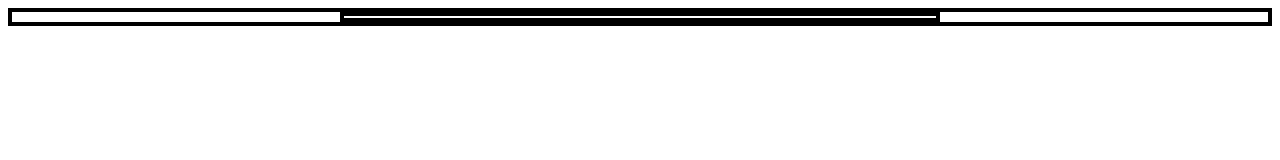
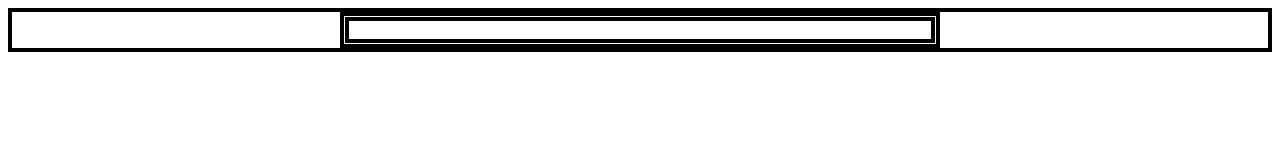
Before and after one commit to Aloha-Rene/qla, a plain HTML site: page index.html in a window 1280 px wide. Drawn offline with Linux system fonts and the light colour scheme.

Commit message:
@table added

```diff
--- a/index.html
+++ b/index.html
@@ -38,7 +38,13 @@
                 <table class="ChangMe" width="600" border="0" cellspacing="0" align="center" role="presentation">
                     <!--START OF MAIN ROW-->
                     <tr>
-                        <td></td>
+                        <td>
+                            <table class="ChangMe" width="100%" border="0" cellspacing="0" cellpadding="0" align="center" role="presentation">
+                               <tr>
+                                <td>&nbsp;</td>
+                               </tr>
+                            </table>
+                        </td>
                     </tr>
                     <!--END OF MAIN ROW-->
                 </table>
```
